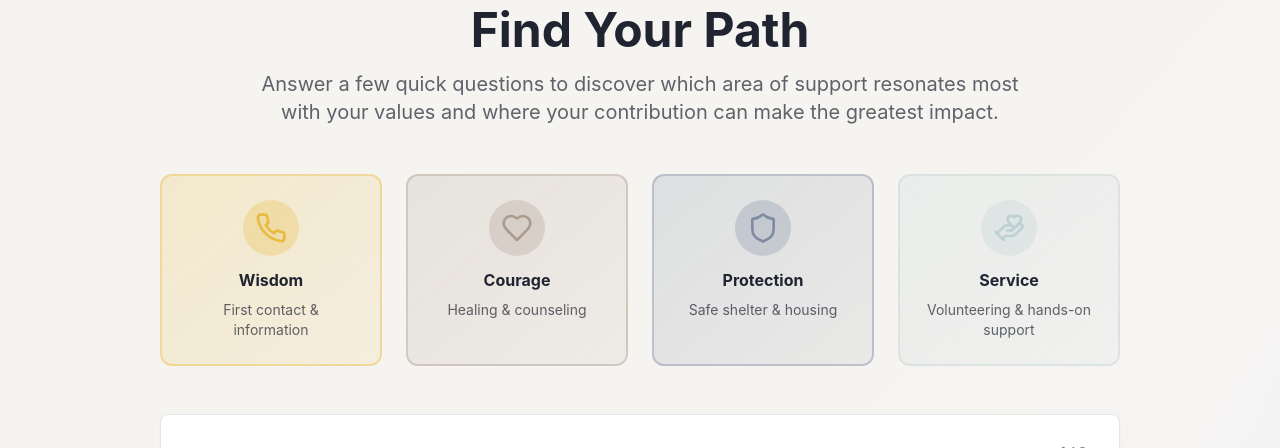
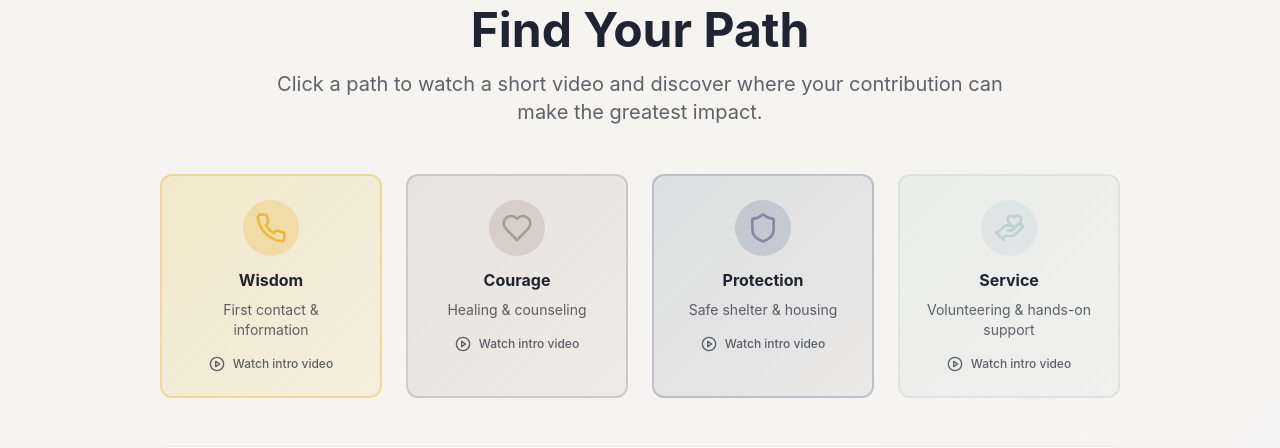
Before and after one commit to puganinithepug/Morgan-Stanley-Athena-Paths, a React (Create React App) app in the folder client/: page /find-your-path in a window 1280 px wide. Shown: the part 210-658 px from the top of the page. Built offline with nearby package versions, Linux system fonts and the light colour scheme; no server answers.

Commit message:
vid made clear

```diff
--- a/client/src/pages/FindYourPath.jsx
+++ b/client/src/pages/FindYourPath.jsx
@@ -1,6 +1,14 @@
 import React, { useState } from 'react';
 import { motion } from 'framer-motion';
-import { Sparkles, Heart, Shield, Phone, HandHeart, X } from 'lucide-react';
+import {
+  Sparkles,
+  Heart,
+  Shield,
+  Phone,
+  HandHeart,
+  X,
+  PlayCircle
+} from 'lucide-react';
 import { useLanguage } from '../contexts/LanguageContext';
 import FindYourPathQuiz from '../components/FindYourPathQuiz';
 
@@ -18,7 +26,7 @@ function VideoModal({ videoId, onClose }) {
           <X className="w-5 h-5" />
         </button>
 
-        <div className="w-full" style={{ paddingBottom: "56.25%", position: "relative" }}>
+        <div className="w-full" style={{ paddingBottom: '56.25%', position: 'relative' }}>
           <iframe
             src={`https://www.youtube.com/embed/${videoId}`}
             className="absolute top-0 left-0 w-full h-full rounded-xl"
@@ -41,7 +49,6 @@ export default function FindYourPath() {
   return (
     <div className="min-h-screen bg-gradient-to-br from-background via-background to-primary/5 py-12">
       <div className="max-w-5xl mx-auto px-4 sm:px-6 lg:px-8">
-
         {/* -------------------- HEADER -------------------- */}
         <motion.div
           initial={{ opacity: 0, y: 20 }}
@@ -52,7 +59,7 @@ export default function FindYourPath() {
           <motion.div
             initial={{ scale: 0, rotate: -180 }}
             animate={{ scale: 1, rotate: 0 }}
-            transition={{ type: "spring", stiffness: 200, delay: 0.2 }}
+            transition={{ type: 'spring', stiffness: 200, delay: 0.2 }}
             className="inline-flex p-4 rounded-full bg-gradient-to-br from-primary/10 via-background to-primary/20 mb-6 relative"
           >
             <Sparkles className="w-12 h-12 text-primary" />
@@ -68,8 +75,8 @@ export default function FindYourPath() {
           </h1>
           <p className="text-xl text-foreground/70 max-w-3xl mx-auto">
             {language === 'fr'
-              ? 'Répondez à quelques questions rapides pour découvrir quel domaine de soutien résonne le plus avec vos valeurs et où votre contribution peut avoir le plus d\'impact.'
-              : 'Answer a few quick questions to discover which area of support resonates most with your values and where your contribution can make the greatest impact.'}
+              ? 'Cliquez sur un parcours pour regarder une courte vidéo et découvrir où votre contribution peut avoir le plus d’impact.'
+              : 'Click a path to watch a short video and discover where your contribution can make the greatest impact.'}
           </p>
         </motion.div>
 
@@ -82,9 +89,17 @@ export default function FindYourPath() {
         >
           {/* WISDOM */}
           <div
-            onClick={() => setActiveVideo("PY6ls0v6hu4")}
-            className="cursor-pointer bg-gradient-to-br from-highlight/20 to-highlight/10 border-2 border-highlight/40 rounded-xl p-6 text-center hover:shadow-lg transition"
+            onClick={() => setActiveVideo('PY6ls0v6hu4')}
+            className="group relative cursor-pointer bg-gradient-to-br from-highlight/20 to-highlight/10 border-2 border-highlight/40 rounded-xl p-6 text-center hover:shadow-lg hover:-translate-y-1 transition-transform"
           >
+            {/* hover play overlay */}
+            <div className="pointer-events-none absolute inset-0 flex items-center justify-center opacity-0 group-hover:opacity-100 transition-opacity bg-black/5">
+              <div className="flex items-center gap-2 bg-white/90 px-3 py-1 rounded-full text-xs font-medium text-foreground shadow">
+                <PlayCircle className="w-4 h-4" />
+                <span>{language === 'fr' ? 'Lire la vidéo' : 'Play video'}</span>
+              </div>
+            </div>
+
             <div className="inline-flex p-3 rounded-full bg-highlight/30 mb-3">
               <Phone className="w-8 h-8 text-highlight" />
             </div>
@@ -94,13 +109,26 @@ export default function FindYourPath() {
             <p className="text-sm text-foreground/70">
               {language === 'fr' ? 'Premier contact & information' : 'First contact & information'}
             </p>
+
+            {/* bottom row “watch video” */}
+            <div className="mt-4 flex items-center justify-center gap-2 text-xs font-medium text-foreground/70">
+              <PlayCircle className="w-4 h-4" />
+              <span>{language === 'fr' ? 'Regarder la vidéo' : 'Watch intro video'}</span>
+            </div>
           </div>
 
           {/* COURAGE */}
           <div
-            onClick={() => setActiveVideo("HFqvJ_e_emw")}
-            className="cursor-pointer bg-gradient-to-br from-muted/20 to-muted/10 border-2 border-muted/40 rounded-xl p-6 text-center hover:shadow-lg transition"
+            onClick={() => setActiveVideo('HFqvJ_e_emw')}
+            className="group relative cursor-pointer bg-gradient-to-br from-muted/20 to-muted/10 border-2 border-muted/40 rounded-xl p-6 text-center hover:shadow-lg hover:-translate-y-1 transition-transform"
           >
+            <div className="pointer-events-none absolute inset-0 flex items-center justify-center opacity-0 group-hover:opacity-100 transition-opacity bg-black/5">
+              <div className="flex items-center gap-2 bg-white/90 px-3 py-1 rounded-full text-xs font-medium text-foreground shadow">
+                <PlayCircle className="w-4 h-4" />
+                <span>{language === 'fr' ? 'Lire la vidéo' : 'Play video'}</span>
+              </div>
+            </div>
+
             <div className="inline-flex p-3 rounded-full bg-muted/30 mb-3">
               <Heart className="w-8 h-8 text-muted" />
             </div>
@@ -110,13 +138,25 @@ export default function FindYourPath() {
             <p className="text-sm text-foreground/70">
               {language === 'fr' ? 'Guérison & counseling' : 'Healing & counseling'}
             </p>
+
+            <div className="mt-4 flex items-center justify-center gap-2 text-xs font-medium text-foreground/70">
+              <PlayCircle className="w-4 h-4" />
+              <span>{language === 'fr' ? 'Regarder la vidéo' : 'Watch intro video'}</span>
+            </div>
           </div>
 
           {/* PROTECTION */}
           <div
-            onClick={() => setActiveVideo("7eZvuWHRBKQ")}
-            className="cursor-pointer bg-gradient-to-br from-secondary/20 to-secondary/10 border-2 border-secondary/40 rounded-xl p-6 text-center hover:shadow-lg transition"
+            onClick={() => setActiveVideo('7eZvuWHRBKQ')}
+            className="group relative cursor-pointer bg-gradient-to-br from-secondary/20 to-secondary/10 border-2 border-secondary/40 rounded-xl p-6 text-center hover:shadow-lg hover:-translate-y-1 transition-transform"
           >
+            <div className="pointer-events-none absolute inset-0 flex items-center justify-center opacity-0 group-hover:opacity-100 transition-opacity bg-black/5">
+              <div className="flex items-center gap-2 bg-white/90 px-3 py-1 rounded-full text-xs font-medium text-foreground shadow">
+                <PlayCircle className="w-4 h-4" />
+                <span>{language === 'fr' ? 'Lire la vidéo' : 'Play video'}</span>
+              </div>
+            </div>
+
             <div className="inline-flex p-3 rounded-full bg-secondary/30 mb-3">
               <Shield className="w-8 h-8 text-secondary" />
             </div>
@@ -124,17 +164,27 @@ export default function FindYourPath() {
               {language === 'fr' ? 'Protection' : 'Protection'}
             </h3>
             <p className="text-sm text-foreground/70">
-              {language === 'fr'
-                ? 'Refuge sûr & logement'
-                : 'Safe shelter & housing'}
+              {language === 'fr' ? 'Refuge sûr & logement' : 'Safe shelter & housing'}
             </p>
+
+            <div className="mt-4 flex items-center justify-center gap-2 text-xs font-medium text-foreground/70">
+              <PlayCircle className="w-4 h-4" />
+              <span>{language === 'fr' ? 'Regarder la vidéo' : 'Watch intro video'}</span>
+            </div>
           </div>
 
-          {/* SERVICE — UPDATED URL ONLY */}
+          {/* SERVICE */}
           <div
-            onClick={() => setActiveVideo("gawZBbcaA1M")}
-            className="cursor-pointer bg-gradient-to-br from-accent/20 to-accent/10 border-2 border-accent/40 rounded-xl p-6 text-center hover:shadow-lg transition"
+            onClick={() => setActiveVideo('gawZBbcaA1M')}
+            className="group relative cursor-pointer bg-gradient-to-br from-accent/20 to-accent/10 border-2 border-accent/40 rounded-xl p-6 text-center hover:shadow-lg hover:-translate-y-1 transition-transform"
           >
+            <div className="pointer-events-none absolute inset-0 flex items-center justify-center opacity-0 group-hover:opacity-100 transition-opacity bg-black/5">
+              <div className="flex items-center gap-2 bg-white/90 px-3 py-1 rounded-full text-xs font-medium text-foreground shadow">
+                <PlayCircle className="w-4 h-4" />
+                <span>{language === 'fr' ? 'Lire la vidéo' : 'Play video'}</span>
+              </div>
+            </div>
+
             <div className="inline-flex p-3 rounded-full bg-accent/30 mb-3">
               <HandHeart className="w-8 h-8 text-accent" />
             </div>
@@ -146,6 +196,11 @@ export default function FindYourPath() {
                 ? 'Bénévolat & soutien pratique'
                 : 'Volunteering & hands-on support'}
             </p>
+
+            <div className="mt-4 flex items-center justify-center gap-2 text-xs font-medium text-foreground/70">
+              <PlayCircle className="w-4 h-4" />
+              <span>{language === 'fr' ? 'Regarder la vidéo' : 'Watch intro video'}</span>
+            </div>
           </div>
         </motion.div>
 
@@ -173,15 +228,14 @@ export default function FindYourPath() {
             </h3>
             <p className="text-foreground/70 leading-relaxed">
               {language === 'fr'
-                ? 'Chaque parcours représente une étape différente du parcours d\'une survivante...'
-                : 'Each path represents a different stage of a survivor\'s journey...'}
+                ? "Chaque parcours représente une étape différente du parcours d'une survivante..."
+                : "Each path represents a different stage of a survivor's journey..."}
             </p>
           </div>
         </motion.div>
 
         {/* -------------------- VIDEO MODAL -------------------- */}
         <VideoModal videoId={activeVideo} onClose={() => setActiveVideo(null)} />
-
       </div>
     </div>
   );
```
